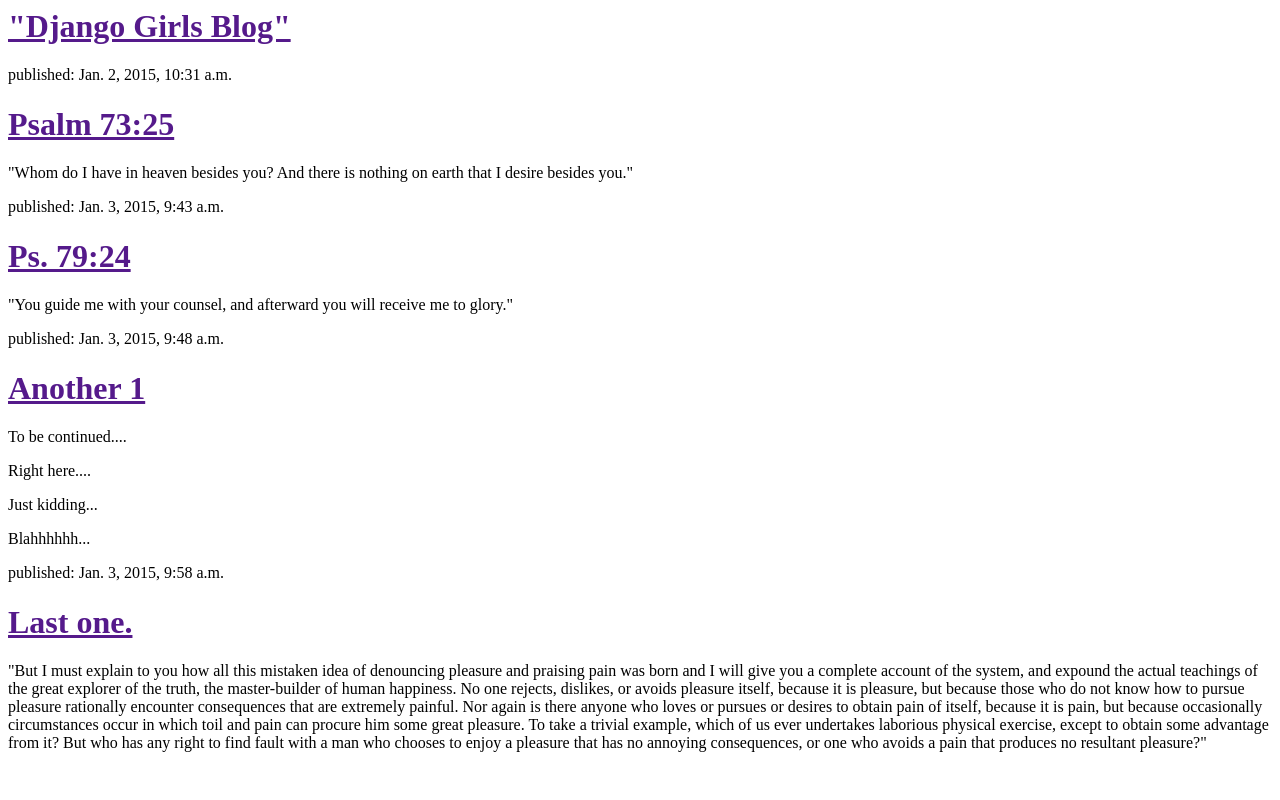
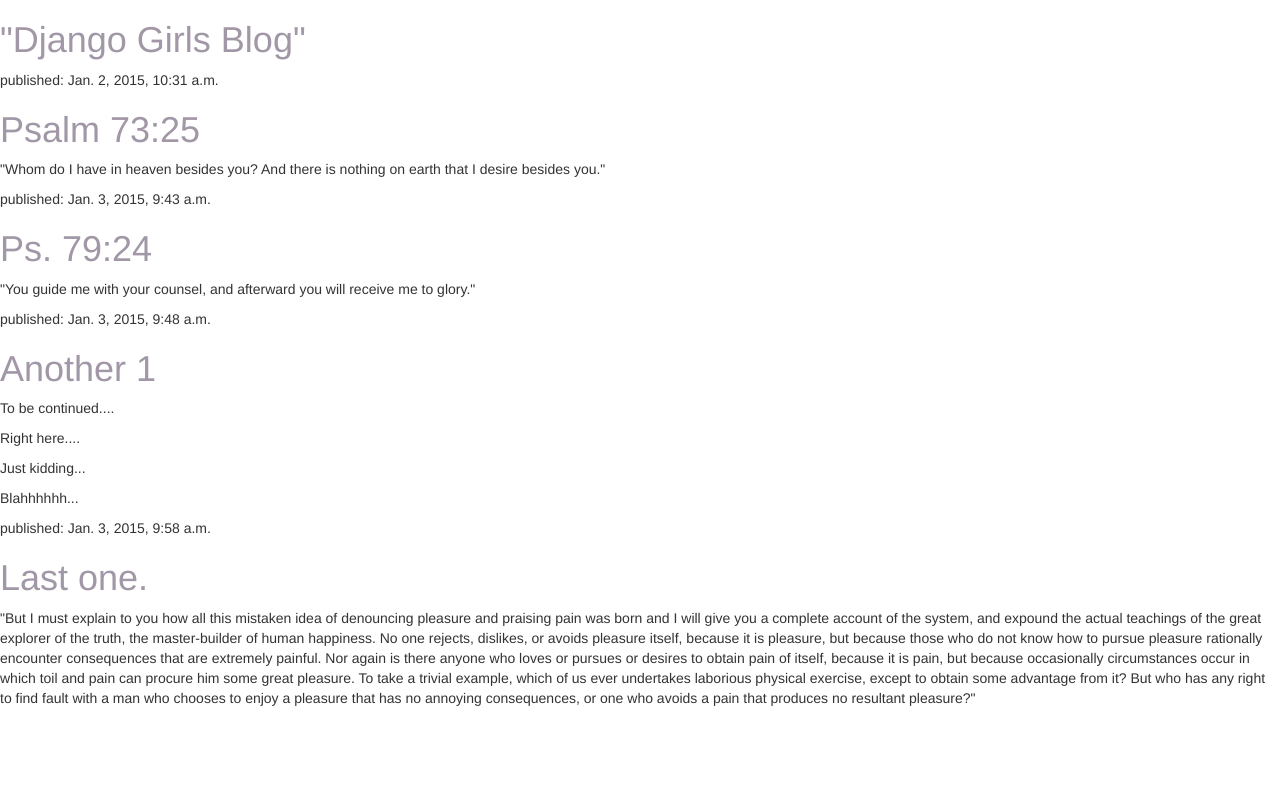
Before and after one commit to blarson733/djangogirls, a Django app: page / in a window 1280 px wide. Run offline with Django 3.2, Linux system fonts and the light colour scheme; data comes from the database, SQL or seed files in the repository; some libraries are stand-ins or nearby versions.

Commit message:
CSS file added.

```diff
--- a/blog/templates/blog/post_list.html
+++ b/blog/templates/blog/post_list.html
@@ -1,9 +1,13 @@
+{% load staticfiles %}
 <html>
 
   <head>
     <title>Brian's Django Girls blog</title>
+    <link rel="stylesheet" href="//maxcdn.bootstrapcdn.com/bootstrap/3.2.0/css/bootstrap.min.css">
+    <link rel="stylesheet" href="//maxcdn.bootstrapcdn.com/bootstrap/3.2.0/css/bootstrap-theme.min.css">
+    <script src="//maxcdn.bootstrapcdn.com/bootstrap/3.2.0/js/bootstrap.min.js"></script>
+    <link rel="stylesheet" href="{% static 'css/blog.css' %}">
   </head>
-
   <body>
     <div>
       <h1><a href="">"Django Girls Blog"</a></h1>
@@ -16,6 +20,5 @@
         <p>{{post.text|linebreaks}}</p>
       </div>
     {% endfor %}
-
   </body>
 </html>
--- a/mysite/settings.py
+++ b/mysite/settings.py
@@ -98,3 +98,5 @@
     from .local_settings import *
 except ImportError:
     pass
+
+STATICFILES_DIRS = (os.path.join(BASE_DIR, "static"))
--- /dev/null
+++ b/static/css/blog.css
@@ -0,0 +1,4 @@
+h1 a {
+  color: #A197A6
+
+}
```
